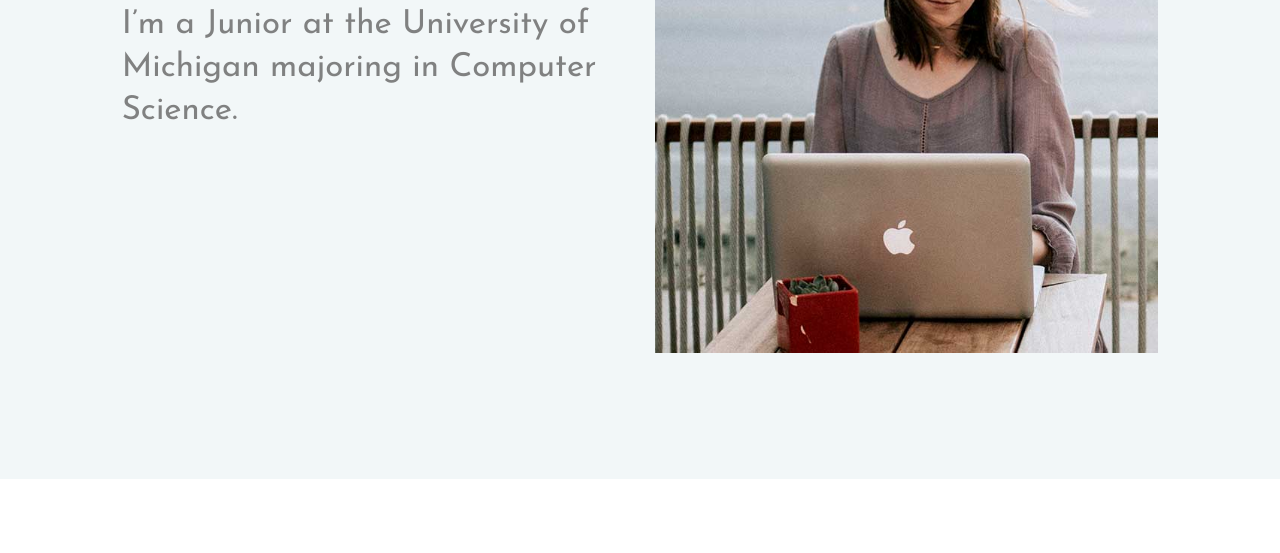
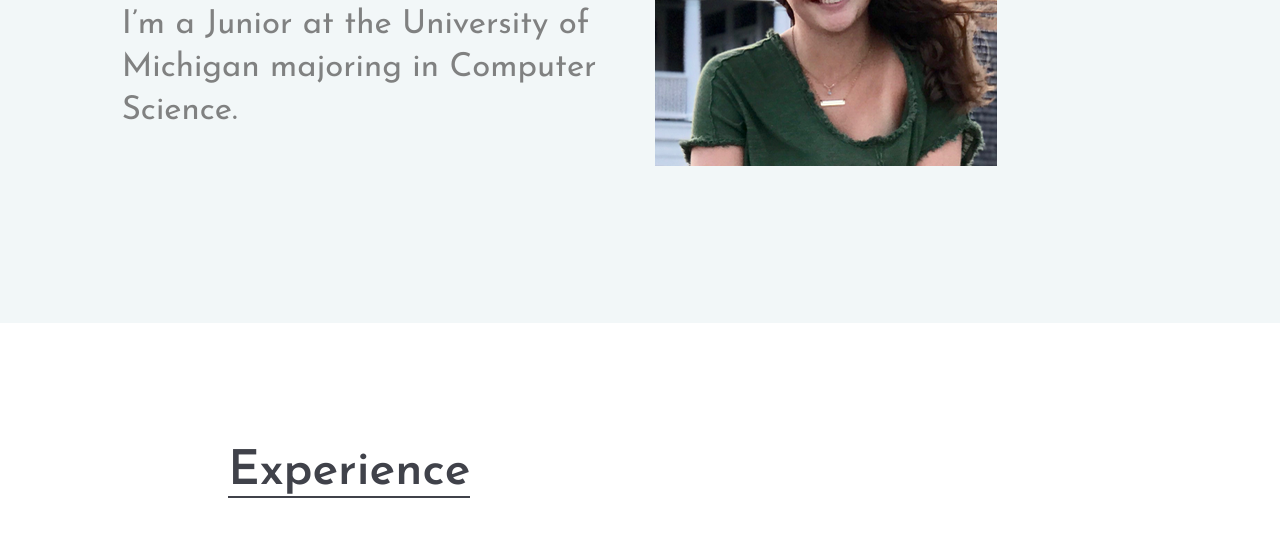
Before and after one commit to skunkel99/skunkel99.github.io, a plain HTML site: page index.html in a window 1280 px wide. Shown: the part 553-1106 px from the top of the page. Drawn offline with Linux system fonts and the light colour scheme.

Commit message:
Update index.html

```diff
--- a/index.html
+++ b/index.html
@@ -64,7 +64,7 @@
 						</div>
 						<div class="col-lg-6">
 							<figure class="hero-image">
-								<img src="img/hero.jpg" alt="5">
+								<img src="img/Screen Shot 2019-05-28 at 11.41.53 AM.png" alt="5">
 							</figure>
 						</div>
 					</div>
```
